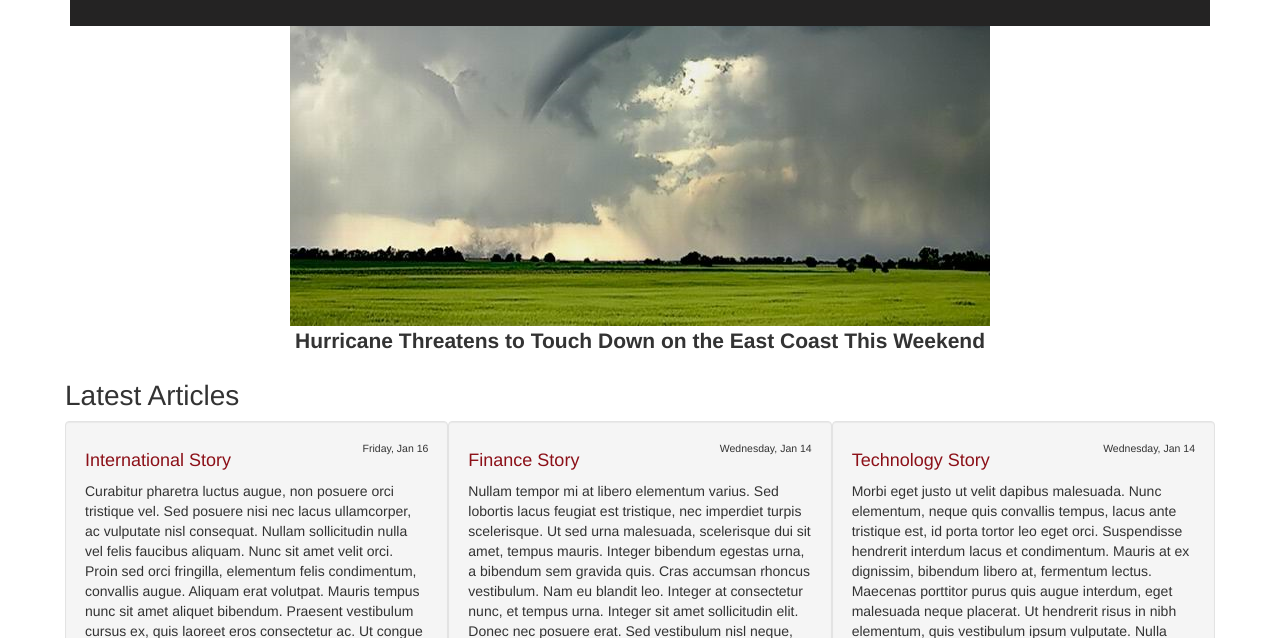
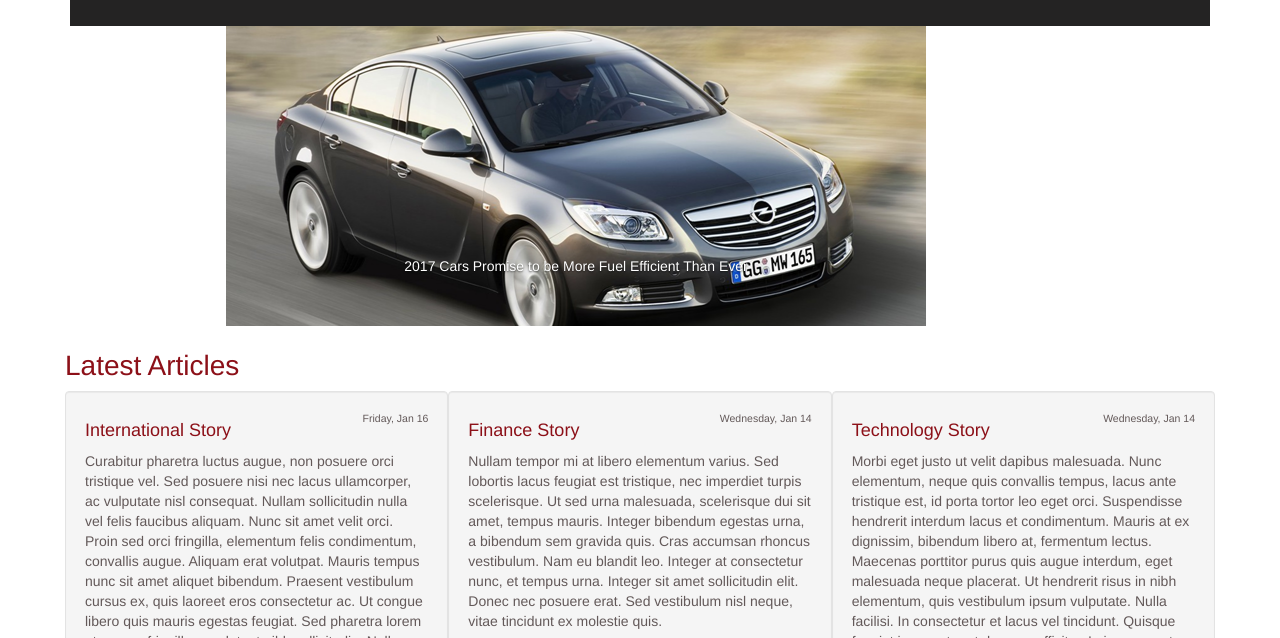
Before and after one commit to pedroomedicina/ContosoNewsWebPage, a plain HTML site: page index.html in a window 1280 px wide. Shown: the part 159-797 px from the top of the page. Drawn offline with nearby package versions, Linux system fonts and the light colour scheme.

Commit message:
after deleting and applying bootstrap

```diff
--- a/css/style.css
+++ b/css/style.css
@@ -92,7 +92,7 @@ header {
     }
 }
 
-section#carousel > figure > img {
+/* section#carousel > figure > img {
     display: none;
     margin: 0px auto;
 }
@@ -112,4 +112,11 @@ section#carousel > figure.visible > figcaption {
     text-align: center;
     font-weight: bold;
     font-size: 1.5em;
+} */
+
+.carousel-inner {
+    text-align: center;
 }
+.carousel .item > img {
+    display: inline-block;
+}
--- a/index.html
+++ b/index.html
@@ -3,11 +3,11 @@
 
 <head>
     <title>Contoso News</title>
-    <link rel="stylesheet" href="css/style.css" />
     <link rel="stylesheet" href="https://maxcdn.bootstrapcdn.com/bootstrap/3.3.6/css/bootstrap.min.css">
-    <script type="text/javascript" src="js/script.js"></script>
+    <!-- <script type="text/javascript" src="js/script.js"></script> -->
     <script type="text/javascript" src="https://ajax.googleapis.com/ajax/libs/jquery/1.11.3/jquery.min.js"></script>
     <script type="text/javascript" src="https://maxcdn.bootstrapcdn.com/bootstrap/3.3.6/js/bootstrap.min.js"></script>
+    <link rel="stylesheet" href="css/style.css" />
 </head>
 
 <body class="container">
@@ -17,19 +17,21 @@
         <h2>On Time, On Topic</h2>
     </header>
 
-    <section id="carousel">
-        <figure class="visible">
+    <section id="carousel" class="carousel slide" data-ride="carousel">
+        <div class="carousel-inner" role=>
+            <figure class="active item" role="listbox">
                 <img src="img/efficient_cars.png" alt="Efficient Cars"/>
-            <figcaption>2017 Cars Promise to be More Fuel Efficient Than Ever</figcaption>
+                <figcaption class="carousel-caption">2017 Cars Promise to be More Fuel Efficient Than Ever</figcaption>
             </figure>
-        <figure>
+            <figure class="visible item" role="listbox">
                 <img src="img/natural_disaster.png" alt="Natural Disaster"/>
-            <figcaption>Hurricane Threatens to Touch Down on the East Coast This Weekend</figcaption>
+                <figcaption class="carousel-caption">Hurricane Threatens to Touch Down on the East Coast This Weekend</figcaption>
             </figure>
-        <figure>
+            <figure class="visible item" role="listbox">
                 <img src="img/health_records.png" alt="Health Records"/>
-            <figcaption>Many Doctors are Moving to Digital Health Records This Year</figcaption>
+                <figcaption class="carousel-caption">Many Doctors are Moving to Digital Health Records This Year</figcaption>
             </figure>
+        </div>
     </section>
 
 <main class="row">
--- a/js/script.js
+++ /dev/null
@@ -1,27 +0,0 @@
-var slideInterval = 3500;
-
-function getFigures() {
-    return document.getElementById('carousel').getElementsByTagName('figure');
-}
-
-function moveForward() {
-    var pointer;
-    var figures = getFigures();
-    for (var i=0; i < figures.length; i++) {
-        if (figures[i].className== 'visible') {
-            figures[i].className = '';
-            pointer = i;
-        }
-    }
-    if (++pointer == figures.length) {
-        pointer = 0;
-    }
-    figures[pointer].className = 'visible';
-    setTimeout(moveForward, slideInterval);
-}
-
-function startPlayback(){
-    setTimeout(moveForward, slideInterval);
-}
-
-startPlayback();
```
Lines whose indentation alone changed are shown as unchanged.
